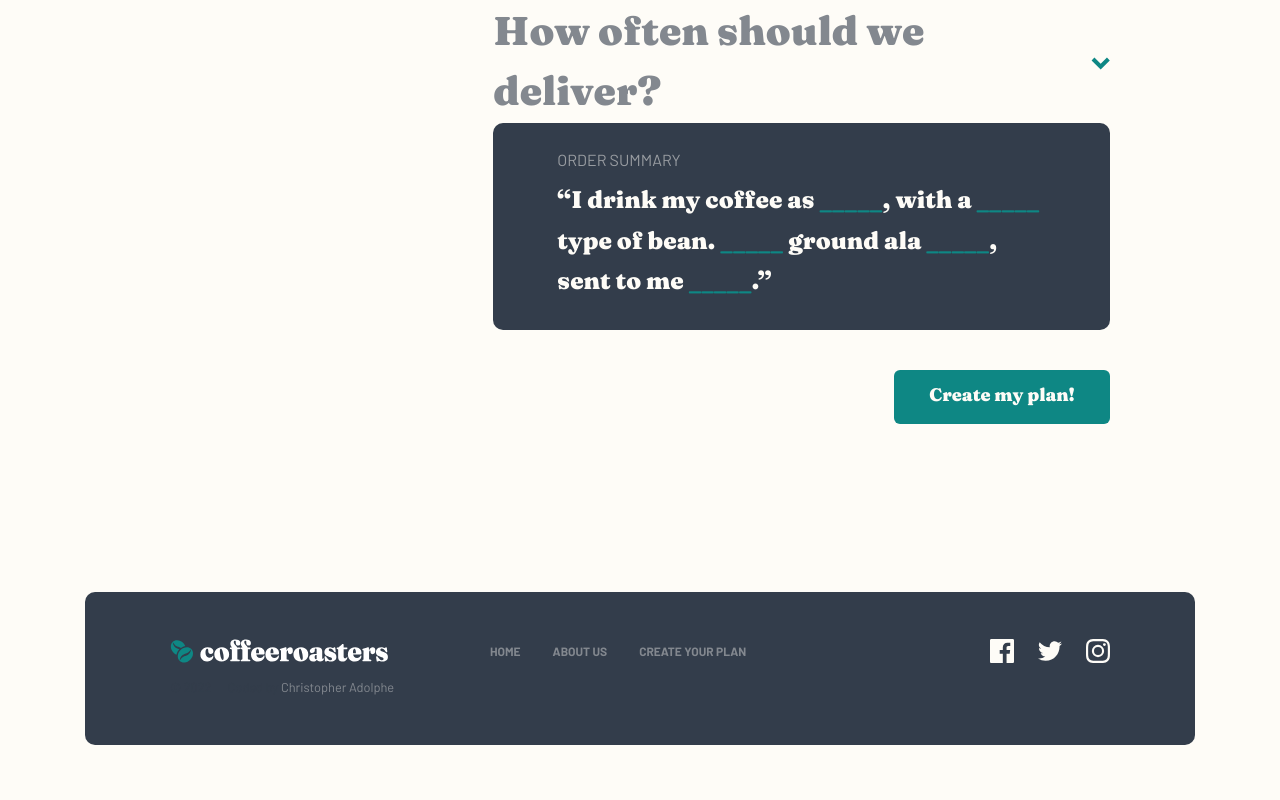
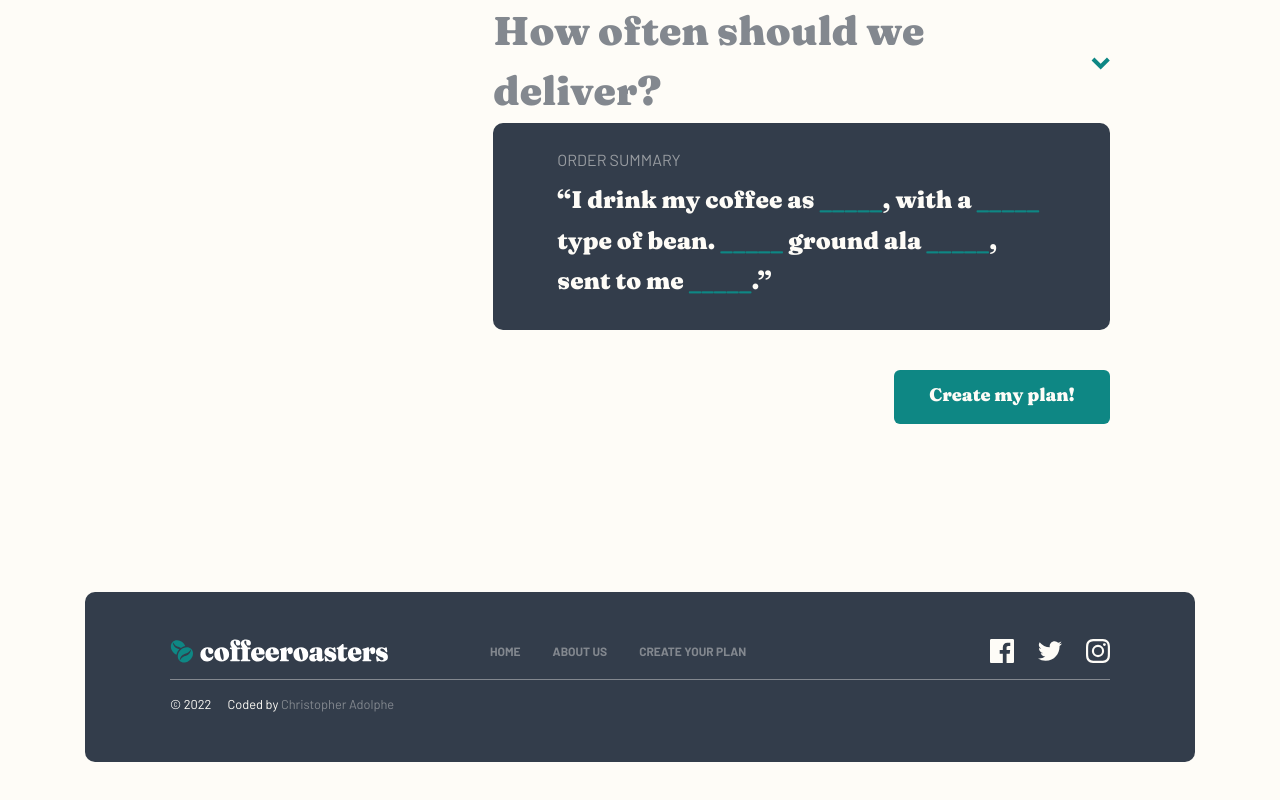
Before and after one commit to CHR-onicles/fm-challenge-coffeeroasters, a React (Create React App) app: page /create-plan in a window 1280 px wide. Shown: the part 2115-2915 px from the top of the page. Built offline with nearby package versions, Linux system fonts and the light colour scheme.

Commit message:
Added copyright component styles and fixed scroll to top on route change

```diff
--- a/src/components/layout/BaseNavigation/BaseNavigation.tsx
+++ b/src/components/layout/BaseNavigation/BaseNavigation.tsx
@@ -59,7 +59,7 @@ const BaseNavigation = ({ isHeaderNav = true }: IBaseNavigationProps) => {
                 {
                   routes.map(route => (
                     <li key={ `nav-${route.path}` }>
-                      <NavLink to={ route.path }>{ route.title }</NavLink>
+                      <NavLink to={ route.path } onClick={ handleToggleNav }>{ route.title }</NavLink>
                     </li>
                   ))
                 }
--- a/src/components/layout/TheCopyright/TheCopyright.module.scss
+++ b/src/components/layout/TheCopyright/TheCopyright.module.scss
@@ -0,0 +1,23 @@
+@use '../../../scss/abstracts/' as *;
+
+.copyright {
+  --copyright-spacing-top: #{toRem(16px)};
+
+  flex-direction: column;
+  width: 100%;
+  padding-top: var(--copyright-spacing-top);
+  border-top: 1px solid var(--dark-color-1);
+
+  p {
+    color: var(--neutral-color-1);
+  }
+
+  @include media-breakpoint(md) {
+    flex-direction: row;
+    justify-content: center;
+  }
+
+  @include media-breakpoint(xl) {
+    justify-content: flex-start;
+  }
+}
--- a/src/components/layout/TheCopyright/TheCopyright.tsx
+++ b/src/components/layout/TheCopyright/TheCopyright.tsx
@@ -1,7 +1,11 @@
+import styles from './TheCopyright.module.scss';
+
 const TheCopyright = () => {
+  const year = new Date().getFullYear();
+
   return (
-    <div className="copyright | row">
-      <p className="text-size-s-1">&copy; 2022</p>
+    <div className={ `${styles.copyright} | row` }>
+      <p className="text-size-s-1">&copy; { year }</p>
 
       <p className="text-size-s-1">Coded by <a href="https://github.com/christopher-adolphe/fm-challenge-coffeeroasters" aria-label="Christopher's github repository for the Coffeeroasters challenge on Frontend Mentor" target="_blank" rel="noreferrer">Christopher Adolphe</a></p>
     </div>
--- a/src/views/AboutUs/AboutUs.tsx
+++ b/src/views/AboutUs/AboutUs.tsx
@@ -23,6 +23,8 @@ const AboutUs = () => {
 
   useEffect(() => {
     handleGetPageContent();
+
+    window.scrollTo(0, 0);
   }, []);
 
   return (
--- a/src/views/Checkout/Checkout.tsx
+++ b/src/views/Checkout/Checkout.tsx
@@ -27,6 +27,8 @@ const Checkout = () => {
 
   useEffect(() => {
     handleGetPageContent();
+
+    window.scrollTo(0, 0);
 
     return () => {
       onSetCheckout();
--- a/src/views/CreatePlan/CreatePlan.tsx
+++ b/src/views/CreatePlan/CreatePlan.tsx
@@ -36,6 +36,8 @@ const Subscribe = () => {
   useEffect(() => {
     handleGetPageContent();
     handleGetPlans();
+
+    window.scrollTo(0, 0);
   }, []);
 
   return (
--- a/src/views/Home/Home.tsx
+++ b/src/views/Home/Home.tsx
@@ -23,6 +23,8 @@ const Home = () => {
 
   useEffect(() => {
     handleGetPageContent();
+
+    window.scrollTo(0, 0);
   }, []);
 
   return (
```
